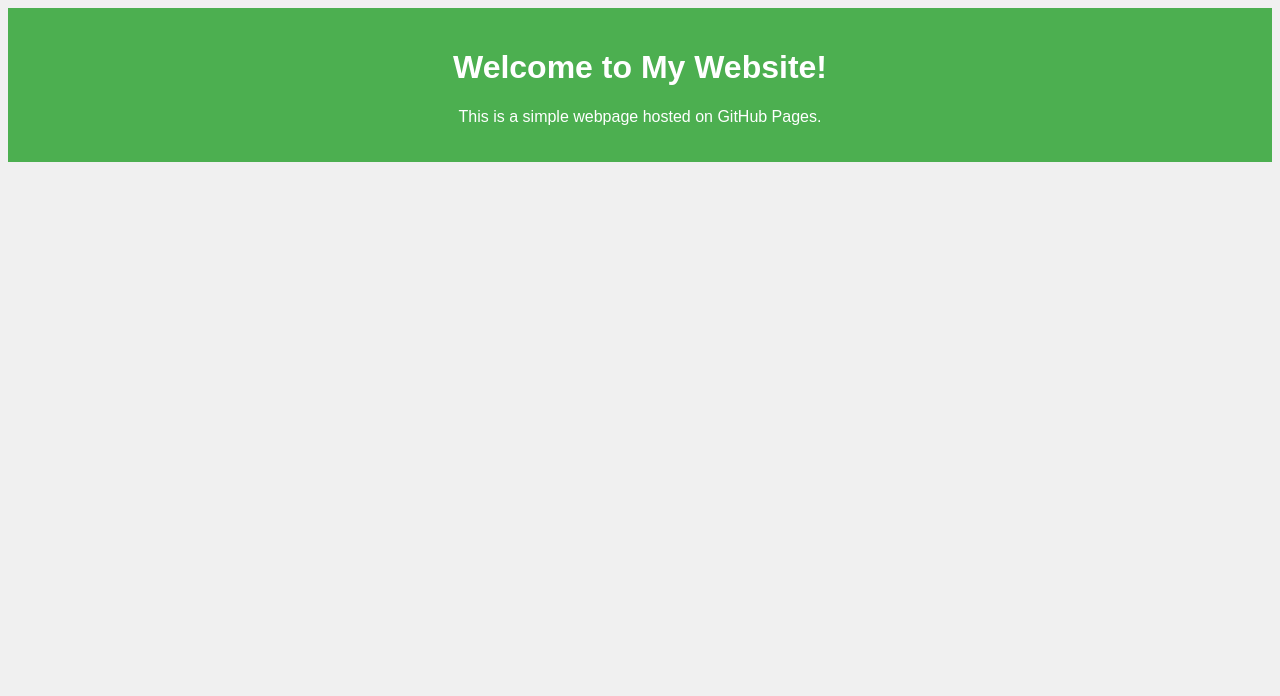
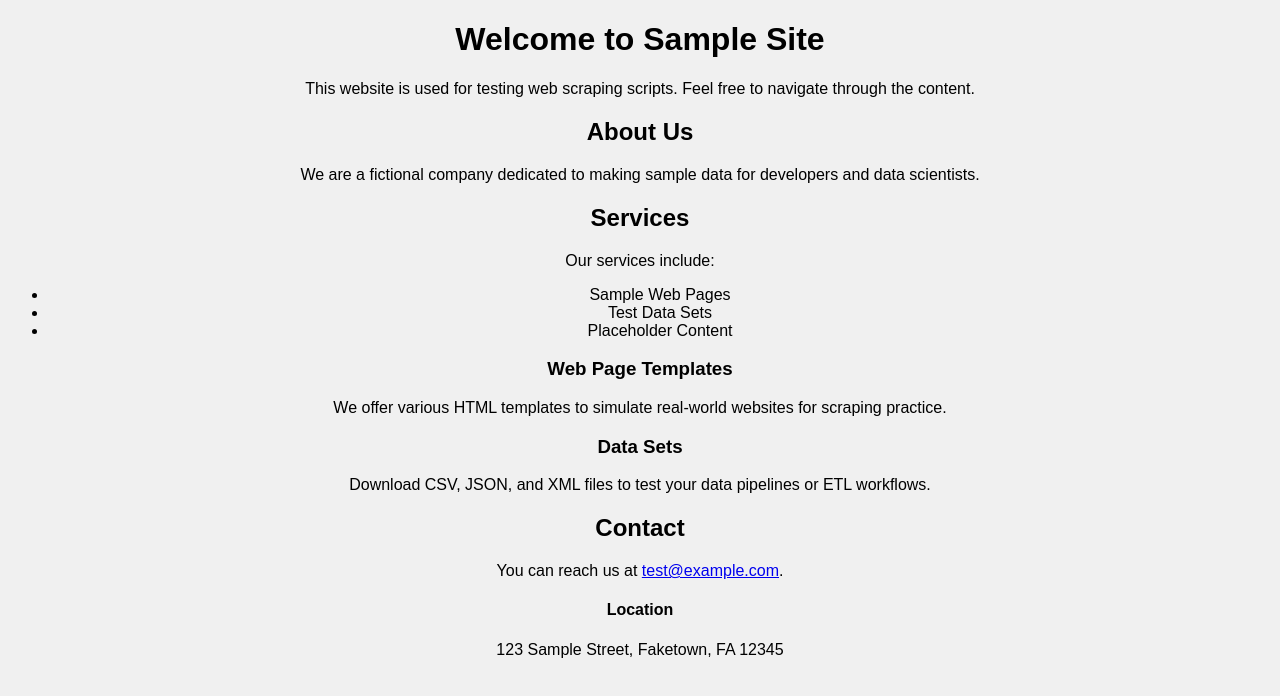
Before and after one commit to sudhendrakowlagi/sudhendrakowlagi.github.io, a plain HTML site: page index.html in a window 1280 px wide. Drawn offline with Linux system fonts and the light colour scheme.

Commit message:
Update index.html

```diff
--- a/index.html
+++ b/index.html
@@ -1,16 +1,38 @@
+
 <!DOCTYPE html>
 <html lang="en">
 <head>
     <meta charset="UTF-8">
-    <meta name="viewport" content="width=device-width, initial-scale=1.0">
-    <title>My GitHub Pages Site</title>
+    <title>Sample Web Page</title>
     <link rel="stylesheet" href="style.css">
 </head>
 <body>
-    <header>
-        <h1>Welcome to My Website!</h1>
-        <p>This is a simple webpage hosted on GitHub Pages.</p>
-    </header>
+
+    <h1>Welcome to Sample Site</h1>
+    <p>This website is used for testing web scraping scripts. Feel free to navigate through the content.</p>
+
+    <h2>About Us</h2>
+    <p>We are a fictional company dedicated to making sample data for developers and data scientists.</p>
+
+    <h2>Services</h2>
+    <p>Our services include:</p>
+    <ul>
+        <li>Sample Web Pages</li>
+        <li>Test Data Sets</li>
+        <li>Placeholder Content</li>
+    </ul>
+
+    <h3>Web Page Templates</h3>
+    <p>We offer various HTML templates to simulate real-world websites for scraping practice.</p>
+
+    <h3>Data Sets</h3>
+    <p>Download CSV, JSON, and XML files to test your data pipelines or ETL workflows.</p>
+
+    <h2>Contact</h2>
+    <p>You can reach us at <a href="mailto:test@example.com">test@example.com</a>.</p>
+
+    <h4>Location</h4>
+    <p>123 Sample Street, Faketown, FA 12345</p>
     <script src="script.js"></script>
 </body>
 </html>
```
